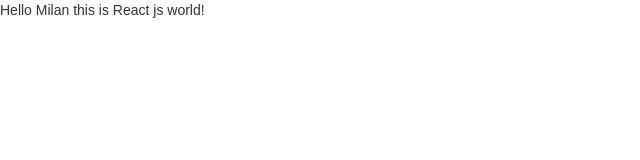
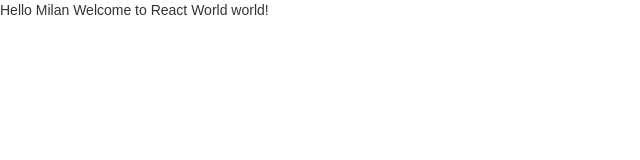
Before and after one commit to SakthiDhandapani/ReactJsApp, a React (Create React App) app: page / in a window 1280 px wide. Shown: the top 160 px of the page, without its empty margins (0-640 px from the left). Built offline with nearby package versions, Linux system fonts and the light colour scheme.

Commit message:
Update App.js

```diff
--- a/src/App.js
+++ b/src/App.js
@@ -1,14 +1,10 @@
+import './App.css';
 import React, { Component } from 'react';
-import logo from './logo.svg';
-import './App.css';
-import Customers from './Customers'
-import { BrowserRouter as Router, Switch, Route, Redirect} from 'react-router-dom';
-
 
 class App extends Component {
   render() {
     return (
-      <p>Hello Milan this is React js world!</p>
+      <p>Hello Milan Welcome to React World world!</p>
     );
   }
 }
```
